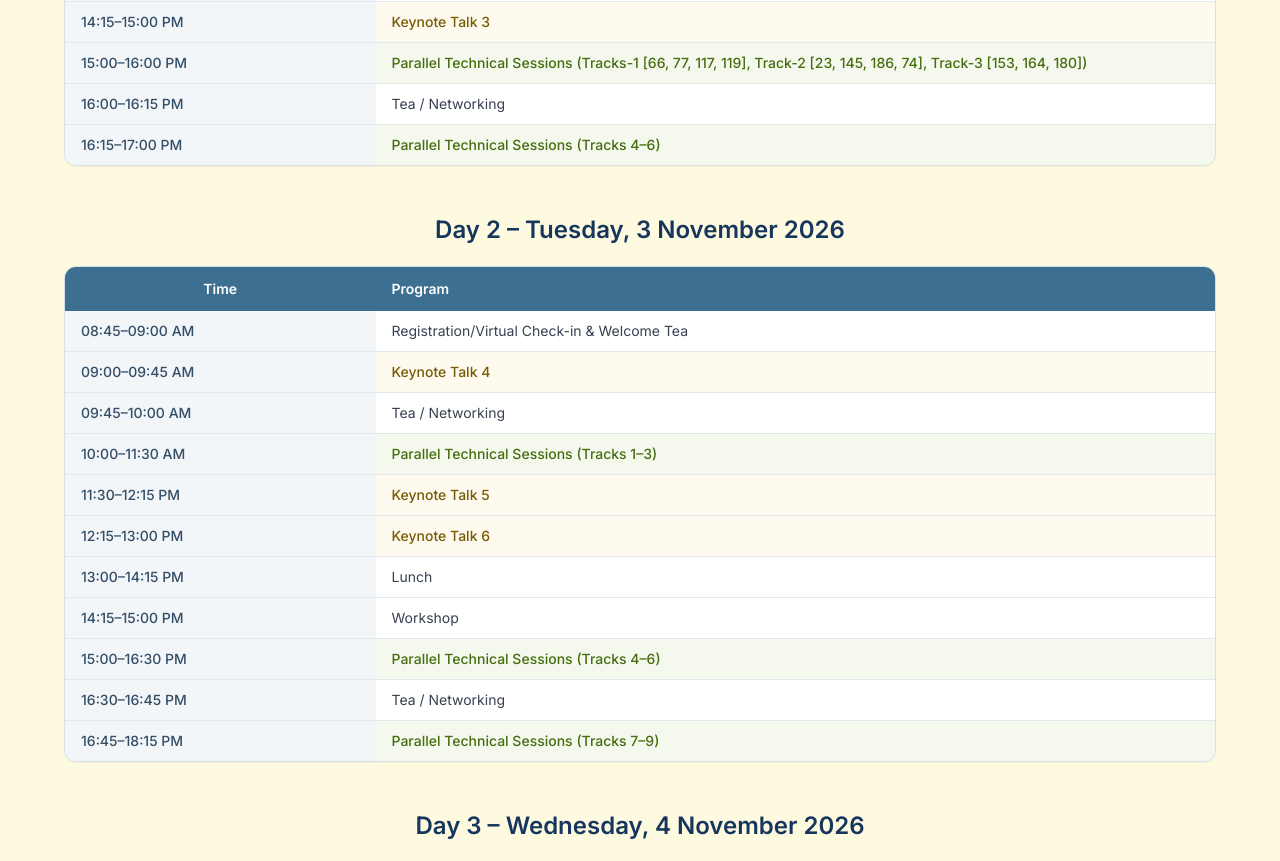
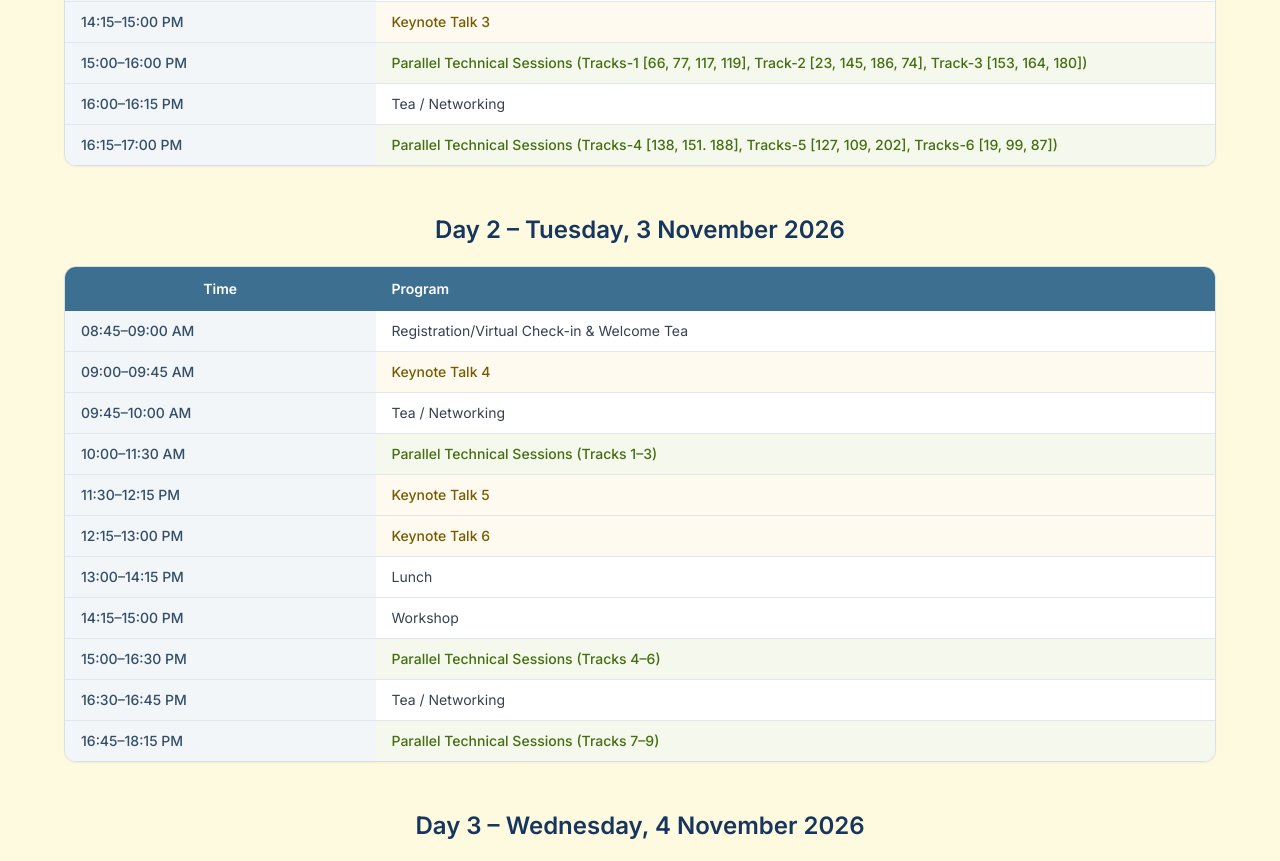
Before and after one commit to ictcon-cit/ictcon_2026, a Next.js app: page /schedule in a window 1280 px wide. Shown: the part 1060-1921 px from the top of the page. Built offline with nearby package versions, Linux system fonts and the light colour scheme.

Commit message:
Update page.tsx

```diff
--- a/src/app/schedule/page.tsx
+++ b/src/app/schedule/page.tsx
@@ -182,7 +182,7 @@ const SubmissionPage = () => {
                           16:15–17:00 PM
                         </td>
                         <td className="px-4 py-2.5 text-[#466d10] font-medium bg-[#f4f8ed]">
-                          Parallel Technical Sessions (Tracks 4–6)
+                          Parallel Technical Sessions (Tracks-4 [138, 151. 188], Tracks-5 [127, 109, 202], Tracks-6 [19, 99, 87])
                         </td>
                       </tr>
 
```
